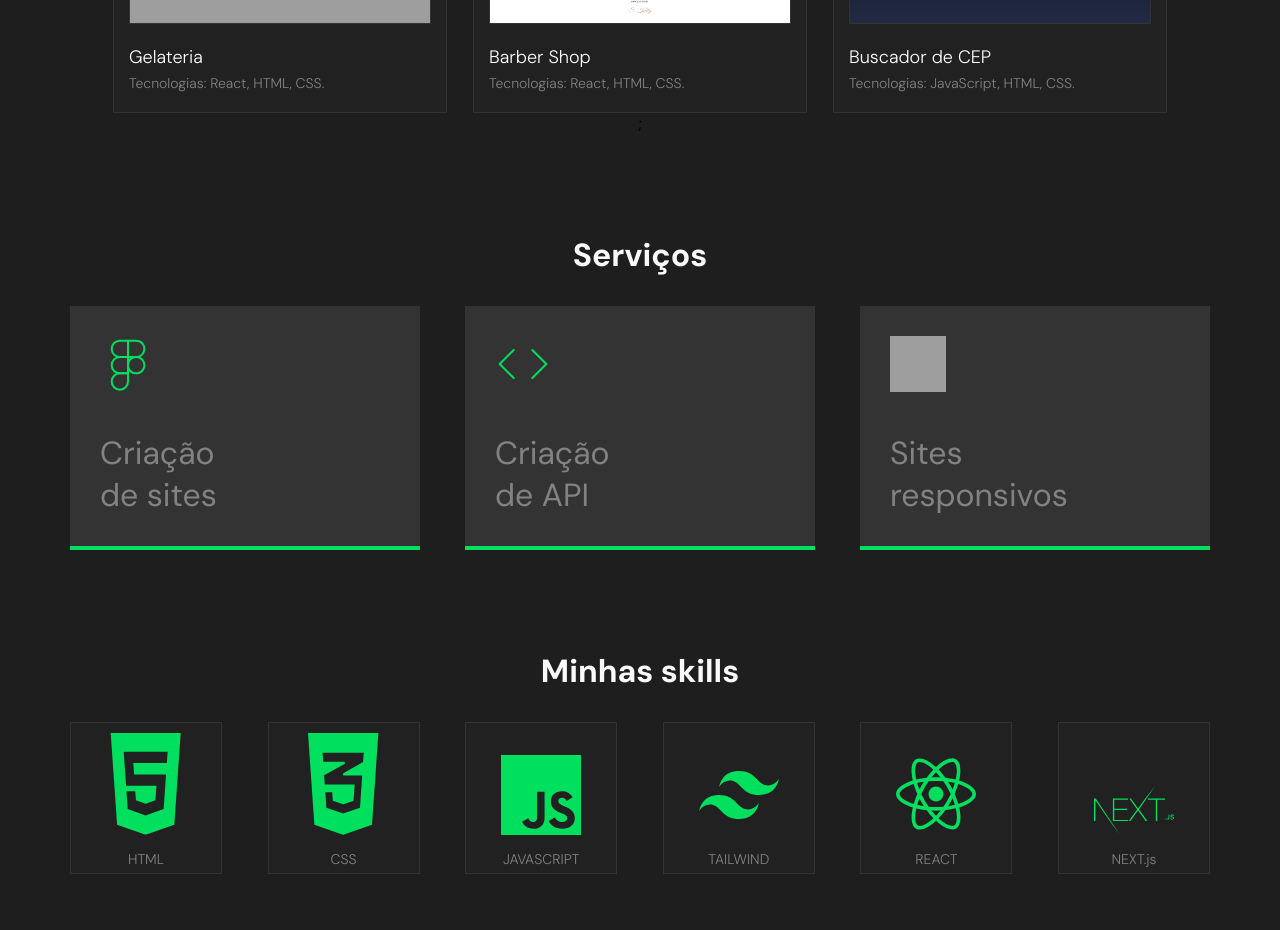
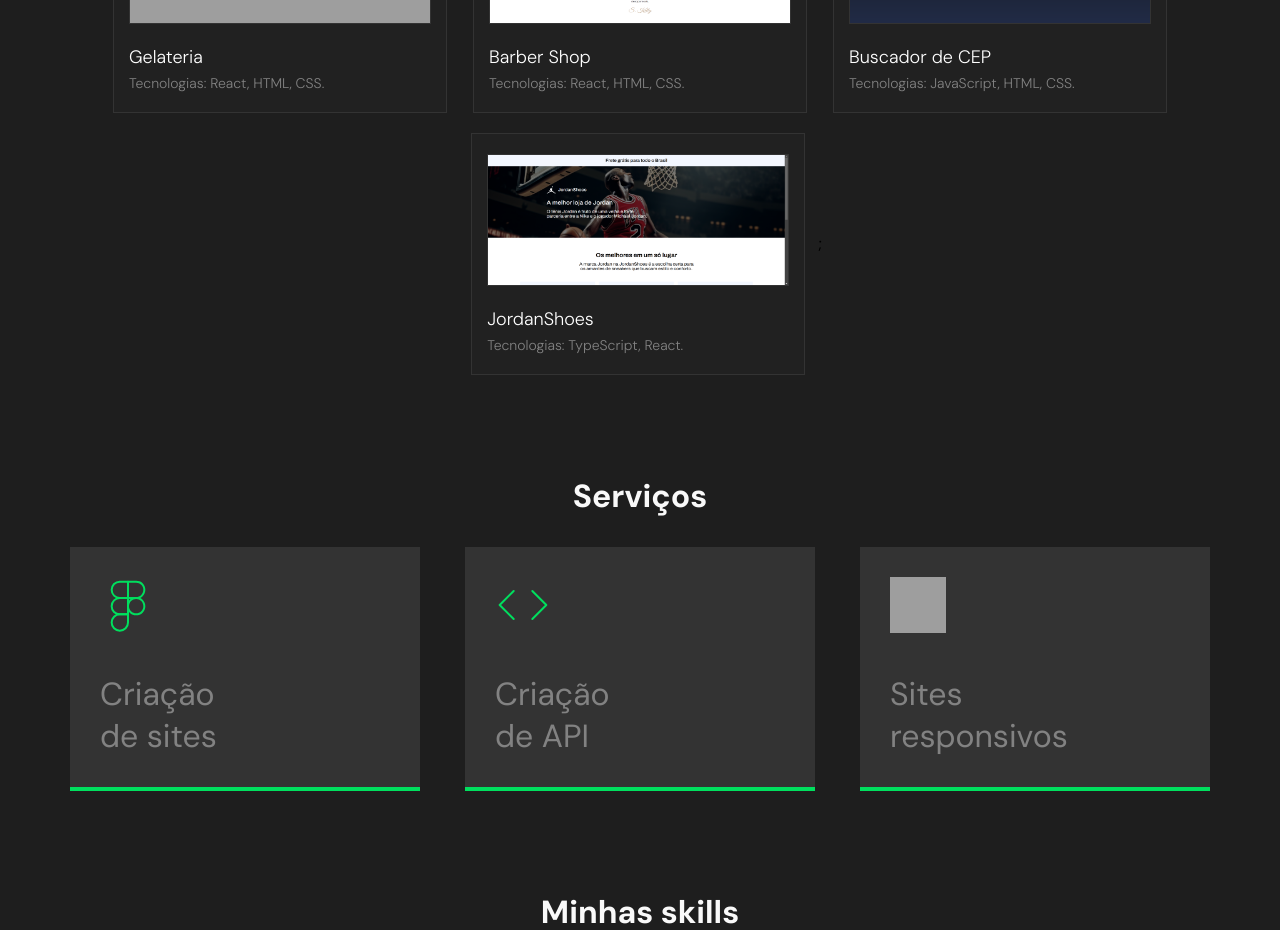
Before and after one commit to vanilo-ferreira/portfolio, a React (Vite) app: page / in a window 1280 px wide. Shown: the part 1260-2190 px from the top of the page. Built offline with nearby package versions, Linux system fonts and the light colour scheme; grey boxes are pictures that could not be loaded.

Commit message:
feat: Add new project

```diff
--- a/src/data/data.ts
+++ b/src/data/data.ts
@@ -3,11 +3,13 @@ import { IProjects } from "../interfaces/IProjects";
 import Gelateria from "../assets/projects/gelateria.png";
 import Barbearia from "../assets/projects/barbearia.png";
 import BuscadorCep from "../assets/projects/buscadorCep.png";
+import JordanShoes from "../assets/projects/jordanshoes.png";
 
 import HTMLIcon from "../assets/htmlIcon.svg";
 import CSSIcon from "../assets/cssIcon.svg";
-import ReactIcon from "../assets/reactIcon.svg";
 import JavaScriptIcon from "../assets/jsIcon.svg";
+import TypeScriptIcon from "../assets/typescriptIcon.svg";
+import ReactIcon from "../assets/react.svg";
 
 export const projects: Array<IProjects> = [
   {
@@ -82,4 +84,24 @@ export const projects: Array<IProjects> = [
       },
     ],
   },
+  {
+    id: 4,
+    title: "JordanShoes",
+    subtitle: "Loja de Sapatos Jordan",
+    description:
+      "Desenvolver um e-commerce virtual para a venda de sapatos da marca Jordan, JordanShoes, utilizando React e TypeScript, com Vite para garantir um ambiente de desenvolvimento mais rápido e otimizado. A aplicação terá uma interface moderna, responsiva e intuitiva, proporcionando uma ótima experiência de navegação.",
+    deploy: "https://jordanshoes-lovat.vercel.app/",
+    githubLink: "https://github.com/vanilo-ferreira/jordanshoes",
+    projectImage: JordanShoes,
+    technologies: [
+      {
+        technology: "TypeScript",
+        image: TypeScriptIcon,
+      },
+      {
+        technology: "React",
+        image: ReactIcon,
+      }
+    ],
+  },
 ];
```
Also changed, not shown: src/assets/projects/jordanShoes.png (added).
